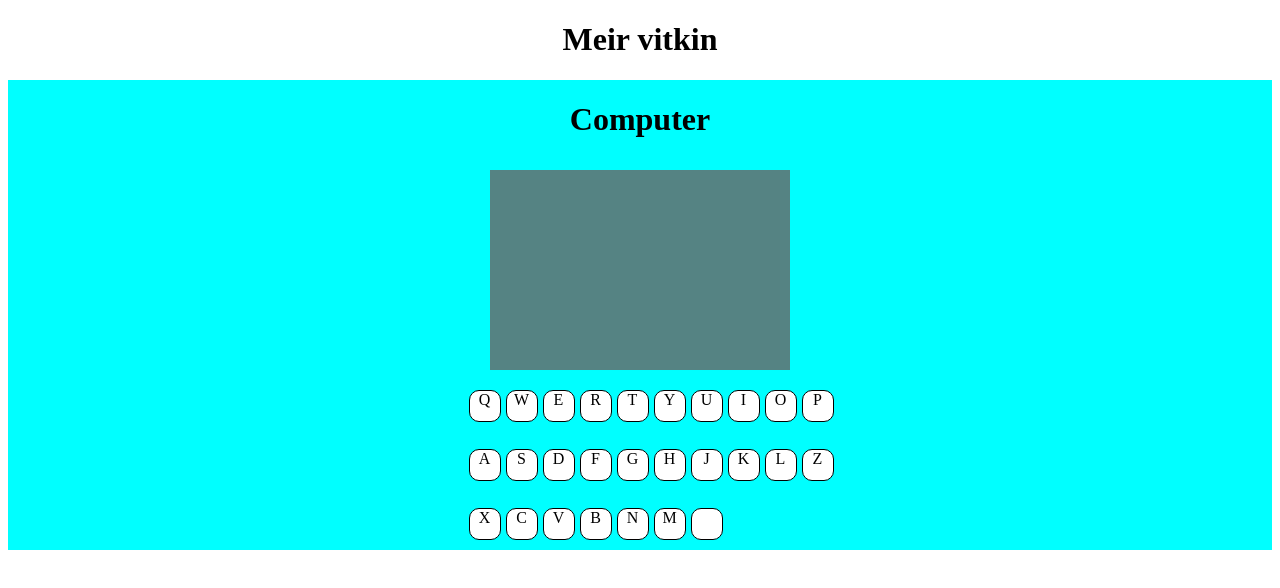
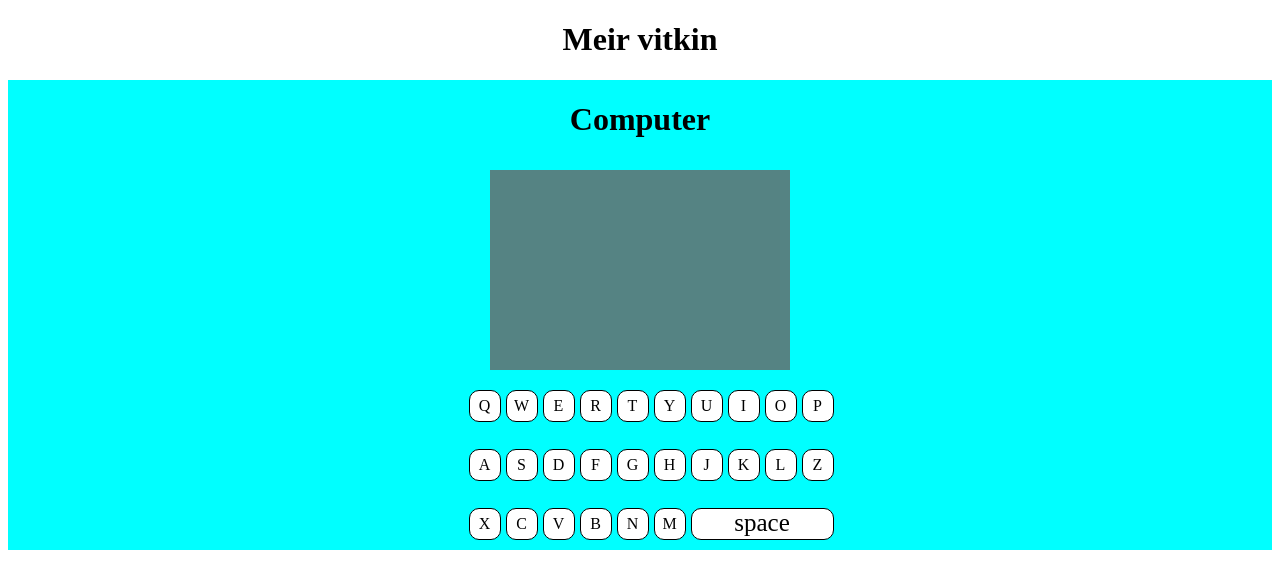
Before and after one commit to MeirVitkin/React_project, a React (Create React App) app: page / in a window 1280 px wide. Shown: the top 588 px of the page. Built offline with nearby package versions, Linux system fonts and the light colour scheme.

Commit message:
i adde dspace button

```diff
--- a/src/component/keyboard.js
+++ b/src/component/keyboard.js
@@ -6,17 +6,25 @@ function Keyboard(){
     const keyes = [
         'Q', 'W', 'E', 'R', 'T', 'Y', 'U', 'I', 'O', 'P',
         'A', 'S', 'D', 'F', 'G', 'H', 'J', 'K', 'L',
-        'Z', 'X', 'C', 'V', 'B', 'N', 'M',' '
+        'Z', 'X', 'C', 'V', 'B', 'N', 'M',
     ];
     return(
         <div className="keyboard">
             {keyes.map((key,index)=>{
                 return(
+
+
                     <div className="key" key={index} onClick={showLeter}>
                         {key}
                     </div>
+
+
+
                 )
             })}
+            <div className ="space">space</div>
+
+
         </div>
     )
 
--- a/src/index_App2.css
+++ b/src/index_App2.css
@@ -24,7 +24,9 @@ main{
 }
 .key
 {
-
+    display: flex;
+    flex-direction: column;
+    justify-content: center;
     width: 30px;
     height: 30px;
     text-align: center;
@@ -33,3 +35,24 @@ main{
     margin: 10px;
     background-color: white;
 }
+.space{
+    width: 141px;
+    height: 30px;
+    text-align: center;
+    border: 1px solid black;
+    border-radius: 10px;
+    margin: 10px;
+    background-color: white;
+    font-size: 25px;
+}
+.delete{
+    width: 30px;
+    height: 30px;
+    gap: 60px;
+    text-align: center;
+    border: 1px solid black;
+    border-radius: 10px;
+    margin: 10px;
+    background-color: white;
+
+}
```
Also changed, not shown: public/logo192.png (deleted), public/logo512.png (deleted).
